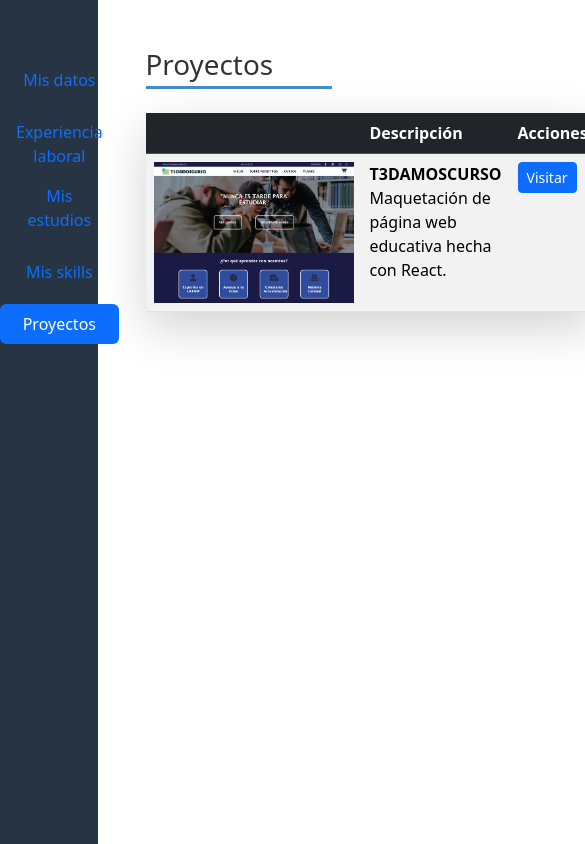
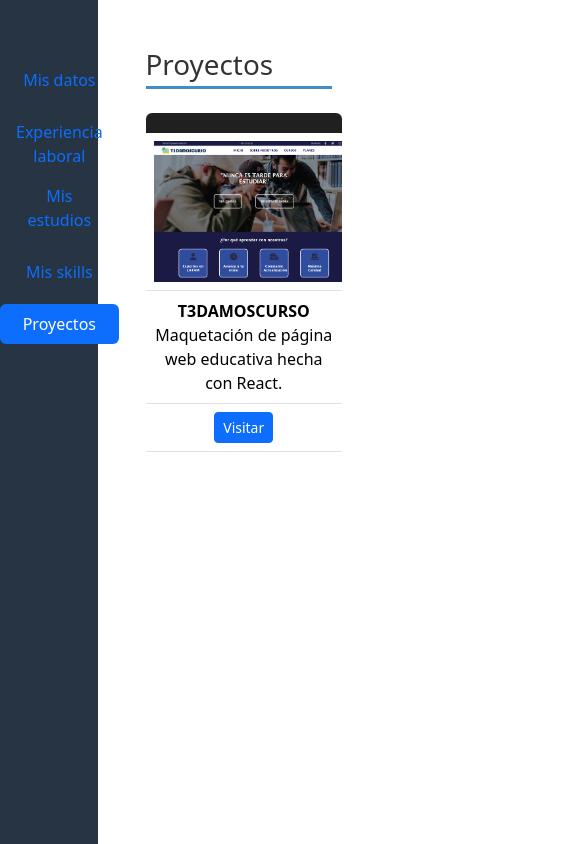
Before and after one commit to MarcheloHappyProgrammer/react-portafolio, a React (Create React App) app: page / in a window 390 px wide. Both pictures are taken after a click on the button "Proyectos". Shown: the whole page, 585 px wide, since content can reach past the window. Built offline with nearby package versions, Linux system fonts and the light colour scheme.

Commit message:
tabla de proyectos responsive

```diff
--- a/src/Proyectos.jsx
+++ b/src/Proyectos.jsx
@@ -1,11 +1,13 @@
 import t3damoscurso_img from './imagenes/proyectos/T3DAMOSCURSO.png'
 import './styles/proyectos.css'
-function Proyectos(){
-    return(
+
+function Proyectos() {
+  return (
     <div>
       <h1 className="mb-4 section-title">Proyectos</h1>
-            <table class="table table-striped table-hover shadow-lg rounded">
-      <thead class="table-dark">
+      <div className="table-responsive">
+        <table className="table table-hover rounded">
+          <thead className="table-dark">
             <tr>
               <th></th>
               <th>Descripción</th>
@@ -14,16 +16,17 @@ function Proyectos(){
           </thead>
           <tbody>
             <tr>
-          <td><img src={t3damoscurso_img} className='imagen-proyecto'/></td>
-          <td><strong>T3DAMOSCURSO</strong><br/>Maquetación de página web educativa hecha con React.</td>
+              <td><img src={t3damoscurso_img} className='imagen-proyecto' /></td>
+              <td><strong>T3DAMOSCURSO</strong><br />Maquetación de página web educativa hecha con React.</td>
               <td>
-            <a href="https://marchelohappyprogrammer.github.io/TE3DAMOSCURSO/" class="btn btn-primary btn-sm" target="_blank">Visitar</a>
+                <a href="https://marchelohappyprogrammer.github.io/TE3DAMOSCURSO/" className="btn btn-primary btn-sm" target="_blank" rel="noopener noreferrer">Visitar</a>
               </td>
             </tr>
-
           </tbody>
         </table>
       </div>
+    </div>
   )
 }
+
 export default Proyectos;
--- a/src/styles/proyectos.css
+++ b/src/styles/proyectos.css
@@ -1,3 +1,36 @@
 .imagen-proyecto {
     width: 200px;
 }
+/* Asegúrate de que la tabla sea responsiva */
+.table-responsive {
+    overflow-x: auto;
+  }
+  @media (max-width: 768px) {
+    .table thead {
+      display: none;
+    }
+    .table {
+        border-top: 20px solid rgb(32, 32, 32);
+    }
+
+    .table, .table tbody, .table tr, .table td {
+      display: block;
+      width: 100%;
+    }
+
+    .table td {
+      text-align: center;
+      position: relative;
+    }
+
+    .table td::before {
+      content: attr(data-label);
+      position: absolute;
+      left: 10px;
+      font-weight: bold;
+    }
+
+    .imagen-proyecto {
+      max-width: 250px;
+    }
+  }
```
Lines whose indentation alone changed are shown as unchanged.
